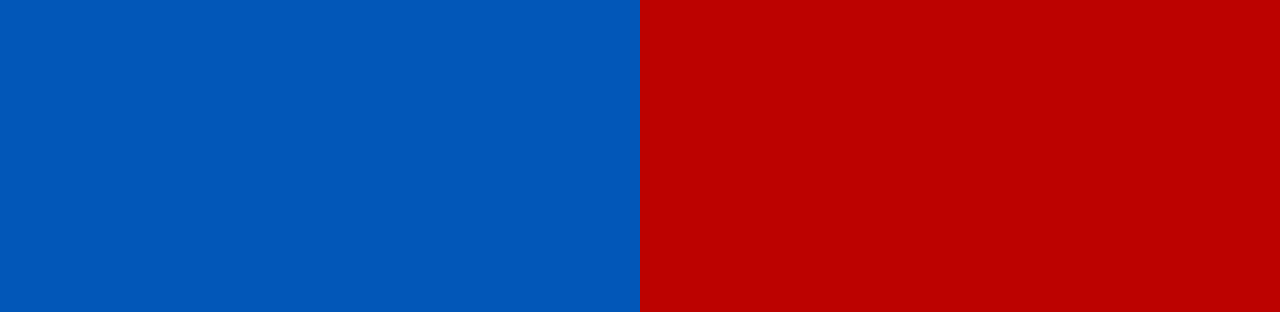
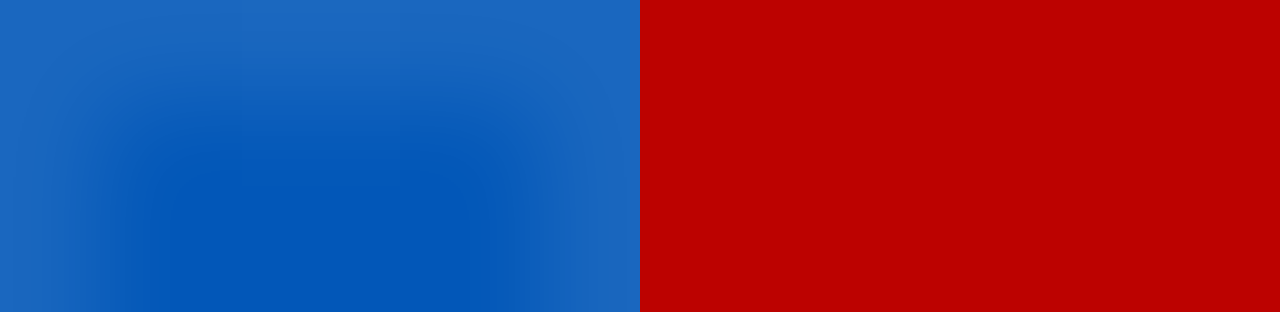
Before and after one commit to KuoyuanY/foodWeb, a plain HTML site: page index.html in a window 1280 px wide. Shown: the top 312 px of the page. Drawn offline with Linux system fonts and the light colour scheme.

Commit message:
light up background

```diff
--- a/index.html
+++ b/index.html
@@ -31,8 +31,10 @@
     cursor: pointer;
   }
 
-  .element:hover {
+  .side:hover {
+
     box-shadow: inset 0 0 100px 100px rgba(255, 255, 255, 0.1);
+
   }
 
   #light_side {
```
